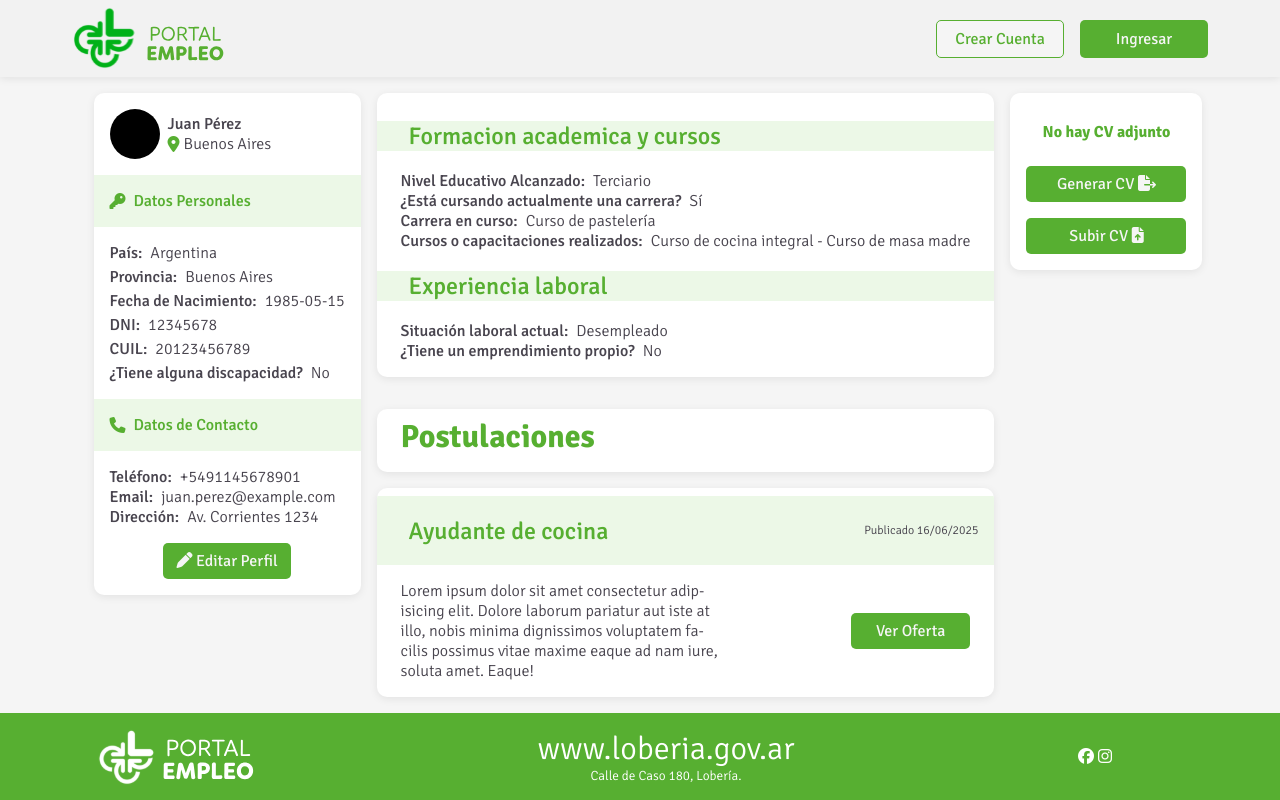
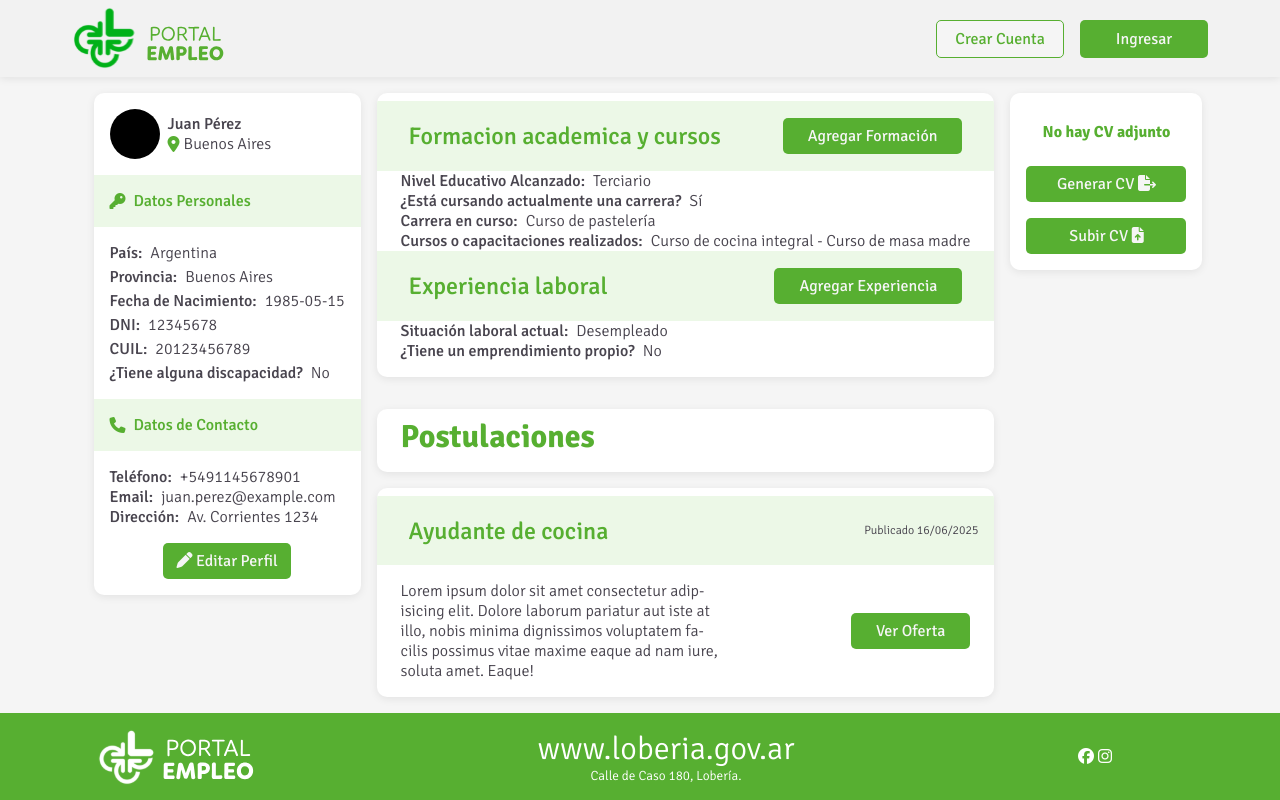
Before and after one commit to Luciana444/PortalEmpleoLoberiaPPS, an Angular app in the folder Frontend/portal-trabajo/: page /employee-profile in a window 1280 px wide. Built offline with nearby package versions, Linux system fonts and the light colour scheme; no server answers.

Commit message:
Agregados botones edicion de perfil

```diff
--- a/Frontend/portal-trabajo/src/app/academic-background/academic-background.component.html
+++ b/Frontend/portal-trabajo/src/app/academic-background/academic-background.component.html
@@ -2,6 +2,7 @@
     <div>
         <div class="title-wrapper">
             <h2>Formacion academica y cursos</h2>
+            <button>Agregar Formación</button>
         </div>
         <div class="info-row">
             <h5>Nivel Educativo Alcanzado: </h5>
@@ -23,6 +24,7 @@
     <div>
         <div class="title-wrapper">
             <h2>Experiencia laboral</h2>
+            <button>Agregar Experiencia</button>
         </div>
         <div class="info-row">
             <h5>Situación laboral actual: </h5>
--- a/Frontend/portal-trabajo/src/app/academic-background/academic-background.component.scss
+++ b/Frontend/portal-trabajo/src/app/academic-background/academic-background.component.scss
@@ -59,6 +59,16 @@ p, h5{
     margin-left: 2rem;
 }
 
+.title-wrapper{
+    display: flex;
+    align-items: center;
+    justify-content: space-between;
+}
+
+.title-wrapper > button {
+    margin-right: 2rem;
+}
+
 .postulation-title{
     display: flex;
     flex: row;
--- a/Frontend/portal-trabajo/src/app/academic-background/academic-background.component.ts
+++ b/Frontend/portal-trabajo/src/app/academic-background/academic-background.component.ts
@@ -1,4 +1,5 @@
 import { Component, Input } from '@angular/core';
+import { Router } from '@angular/router';
 
 @Component({
   selector: 'app-academic-background',
@@ -7,4 +8,9 @@ import { Component, Input } from '@angular/core';
   styleUrl: './academic-background.component.scss'
 })
 export class AcademicBackgroundComponent {
+  constructor(private router: Router) { }
+
+  navigateToAcademicBackgroundForm() {
+    this.router.navigate(['/login']);
+  }
 }
```
